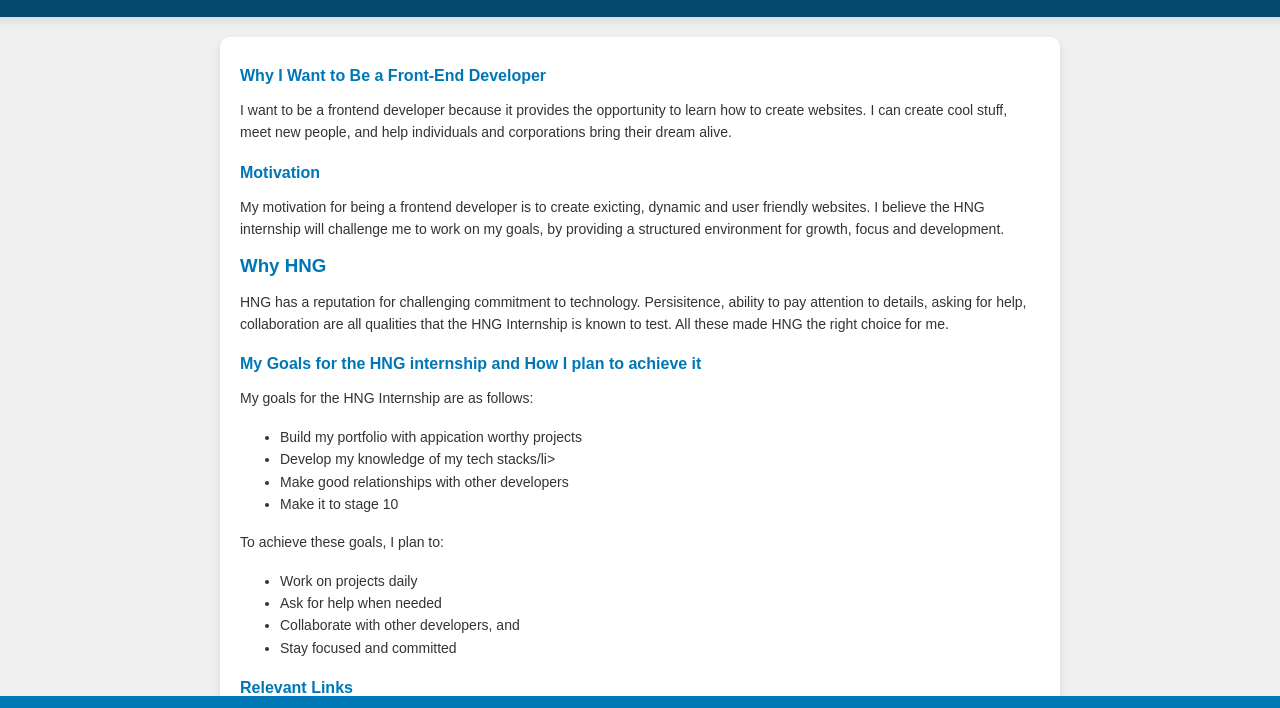
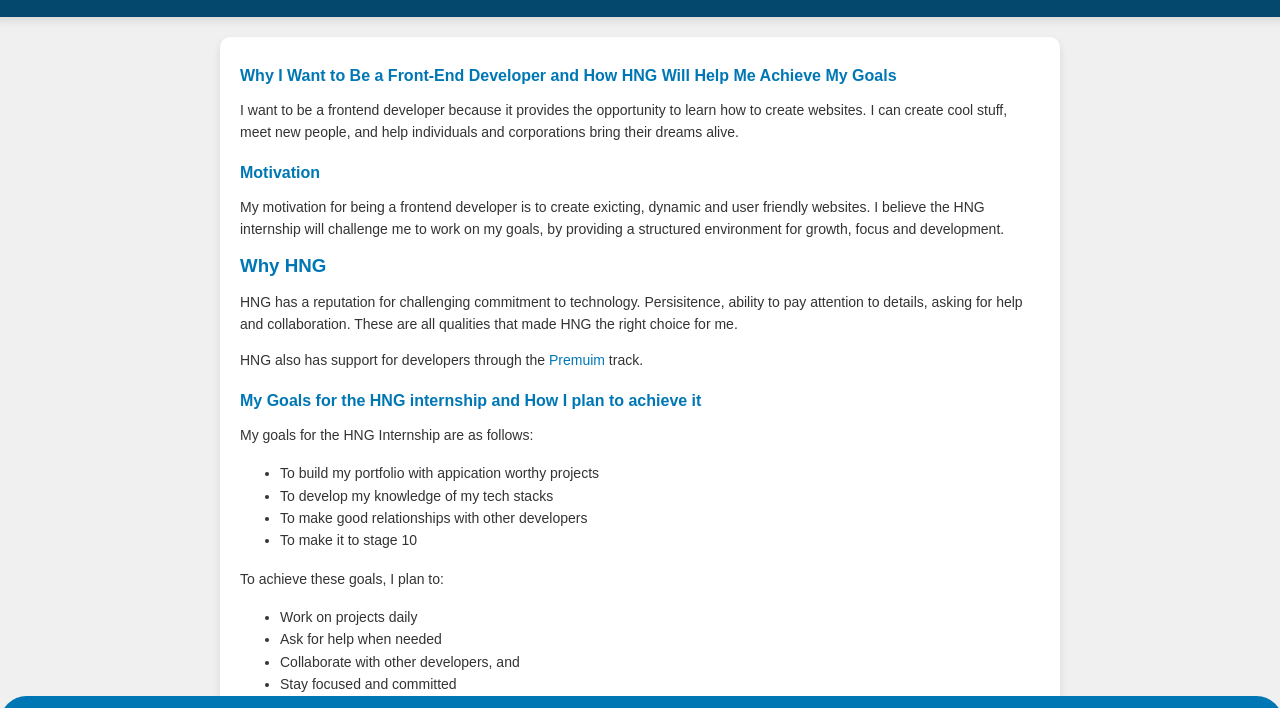
Before and after one commit to Korious/blogPost, a plain HTML site: page index.html in a window 1280 px wide. Shown: the part 51-759 px from the top of the page. Drawn offline with Linux system fonts and the light colour scheme.

Commit message:
edits for accuracy

```diff
--- a/index.html
+++ b/index.html
@@ -13,8 +13,8 @@
 
     <main>
         <section>
-            <h4>Why I Want to Be a Front-End Developer</h4>
-            <p>I want to be a frontend developer because it provides the opportunity to learn how to create websites. I can create cool stuff, meet new people, and help individuals and corporations bring their dream alive.</p>
+            <h4>Why I Want to Be a Front-End Developer and How <a href="http://hng.tech/internship">HNG</a> Will Help Me Achieve My Goals</h4>
+            <p>I want to be a frontend developer because it provides the opportunity to learn how to create websites. I can create cool stuff, meet new people, and help individuals and corporations bring their dreams alive.</p>
         </section>
 
         <section>
@@ -23,17 +23,18 @@
 
         <section>
             <h3>Why HNG</h3>
-            <p>HNG has a reputation for challenging commitment to technology. Persisitence, ability to pay attention to details, asking for help, collaboration are all qualities that the HNG Internship is known to test. All these made HNG the right choice for me.</p>
+            <p>HNG has a reputation for challenging commitment to technology. Persisitence, ability to pay attention to details, asking for help and collaboration. These are all qualities   that made HNG the right choice for me.</p>
+            <p>HNG also has support for developers through the <a href="http://hng.tech/premium">Premuim</a> track.</p>
         </section>
 
         <section>
             <h4>My Goals for the HNG internship and How I plan to achieve it</h4>
             <p>My goals for the HNG Internship are as follows:</p>
             <ul>
-                <li>Build my portfolio with appication worthy projects</li>
-                <li>Develop my knowledge of my tech stacks/li>
-                <li>Make good relationships with other developers</li>
-                <li>Make it to stage 10</li>
+                <li>To build my portfolio with appication worthy projects</li>
+                <li>To develop my knowledge of my tech stacks</li>
+                <li>To make good relationships with other developers</li>
+                <li>To make it to stage 10</li>
                 </ul>
             <p>To achieve these goals, I plan to:</p>
             <ul>
--- a/styles.css
+++ b/styles.css
@@ -26,6 +26,7 @@ main {
     max-width: 800px;
     box-shadow: 0 4px 8px rgba(0, 0, 0, 0.1);
     margin: 20px 0;
+    margin-bottom: 70px;
 }
 
 section {
@@ -50,8 +51,19 @@ footer {
     width: 100%;
     text-align: center;
     position: fixed;
+    border-radius: 500px;
     bottom: 0;
     left: 0;
+}
+
+a {
+    color: #0077b5;
+    text-decoration: none;
+}
+
+a:hover {
+    color: #005f8d;
+    text-decoration: underline;
 }
 
 @media (max-width: 600px) {
```
